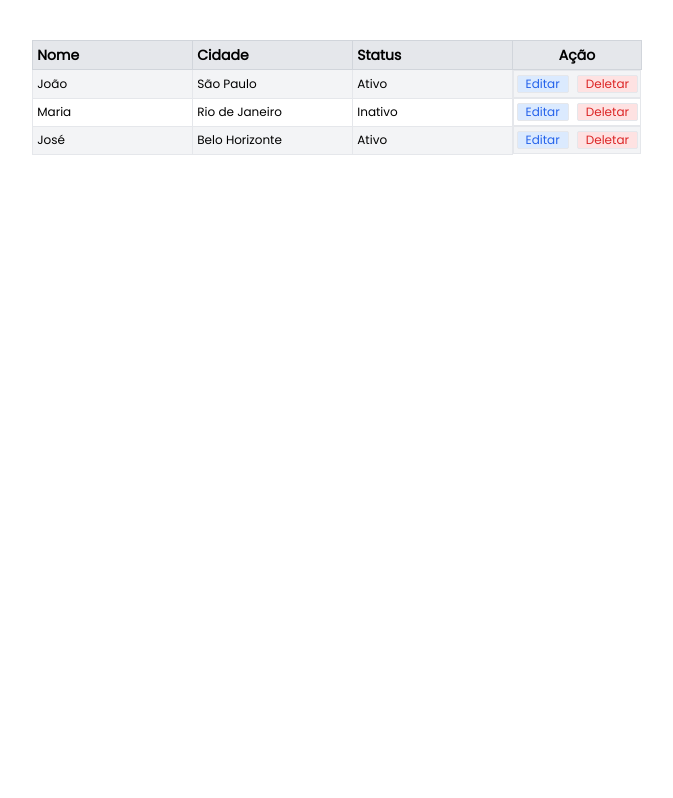
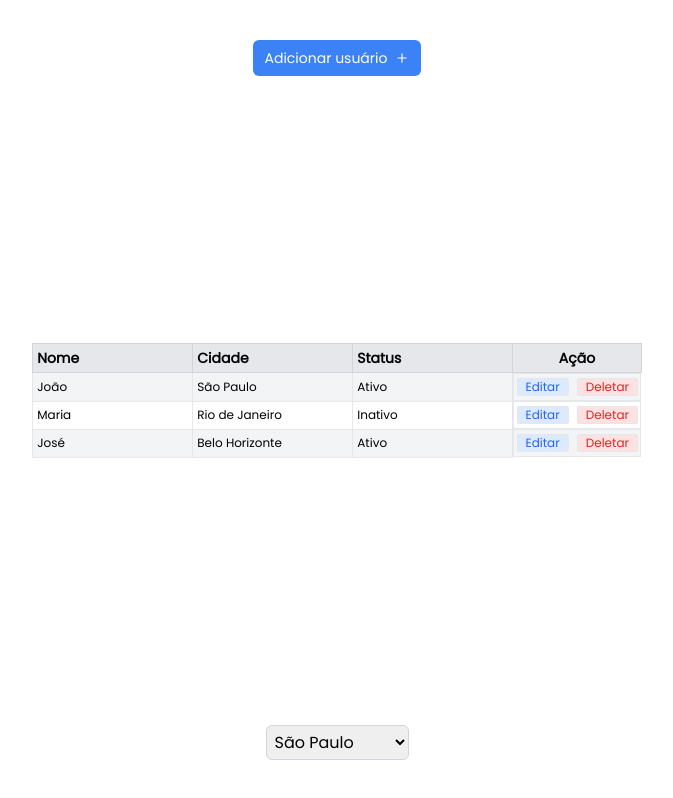
Before and after one commit to jeffersondrs/mobidata-test-frontend, a Next.js app: page / in a window 1280 px wide. Shown: the whole page, without its empty margins (303-976 px from the left). Built offline with nearby package versions, Linux system fonts and the light colour scheme.

Commit message:
feat: buttom open modal

```diff
--- a/src/app/page.tsx
+++ b/src/app/page.tsx
@@ -1,5 +1,7 @@
 "use client";
-import { Modal, Form, Table } from "@/components/";
+import { Modal, Form, Table, SelectFilter, Button } from "@/components/";
+import { Plus } from "lucide-react";
+import { useState } from "react";
 
 type User = {
   name: string;
@@ -8,24 +10,34 @@ type User = {
 };
 
 const usersData: User[] = [
-  { name: 'João', city: 'São Paulo', active: true },
-  { name: 'Maria', city: 'Rio de Janeiro', active: false },
-  { name: 'José', city: 'Belo Horizonte', active: true },
+  { name: "João", city: "São Paulo", active: true },
+  { name: "Maria", city: "Rio de Janeiro", active: false },
+  { name: "José", city: "Belo Horizonte", active: true },
 ];
 
 export default function Home() {
-  const isModalOpen = true;
+  const [isModalOpen, setIsModalOpen] = useState(false);
+
+  const handleOpenModal = () => {
+    setIsModalOpen(true);
+  };
+
   return (
     <main className="flex min-h-screen flex-col items-center justify-between p-10">
-      {/* <Modal
-        isOpen={isModalOpen}
-        onClose={() => {
-          console.log("Modal closed");
-        }}
-      >
+      <Modal isOpen={isModalOpen} onClose={() => setIsModalOpen(false)}>
         <Form />
-      </Modal> */}
+      </Modal>
+      <Button buttonType="button" onClick={handleOpenModal}>
+        <div className="flex flex-row items-center justify-center gap-2">
+          <p>Adicionar usuário</p>
+          <Plus size={14} />
+        </div>
+      </Button>
       <Table users={usersData} />
+      <SelectFilter
+        options={["São Paulo", "Rio de Janeiro", "Belo Horizonte"]}
+        onChange={(value) => console.log(value)}
+      />
     </main>
   );
 }
--- /dev/null
+++ b/src/components/Filter/FIltro.tsx
@@ -0,0 +1,23 @@
+import React from "react";
+
+type SelectFilterProps = {
+  options: string[];
+  onChange: (value: string) => void;
+};
+
+const SelectFilter = ({ options, onChange }: SelectFilterProps) => {
+  return (
+    <select
+      onChange={(e) => onChange(e.target.value)}
+      className="border border-gray-300 rounded-md p-1"
+    >
+      {options.map((option, index) => (
+        <option key={index} value={option}>
+          {option}
+        </option>
+      ))}
+    </select>
+  );
+};
+
+export { SelectFilter };
--- a/src/components/Form/Button/Button.tsx
+++ b/src/components/Form/Button/Button.tsx
@@ -11,7 +11,7 @@ type ButtonProps = Readonly<{
 }>;
 
 const Button = ({ children, onClick, disabled, buttonType = "button", styles }: ButtonProps) => {
-  let buttonClass = "bg-blue-500 text-white px-2 rounded-md hover:bg-blue-700";
+  let buttonClass = "bg-blue-500 text-white py-2 px-3 rounded-md hover:bg-blue-700 text-sm";
 
   if (buttonType === "submit") {
     buttonClass = "bg-green-500 text-white px-2 rounded-md hover:bg-green-700";
--- a/src/components/index.tsx
+++ b/src/components/index.tsx
@@ -2,5 +2,6 @@ import { Button } from "./Form/Button/Button";
 import { Form } from "./Form/Form";
 import { Modal } from "./Modal/Modal";
 import { Table } from "./Table/Table";
+import { SelectFilter } from "./Filter/FIltro";
 
-export { Button, Form, Modal, Table };
+export { Button, Form, Modal, Table, SelectFilter };
```
